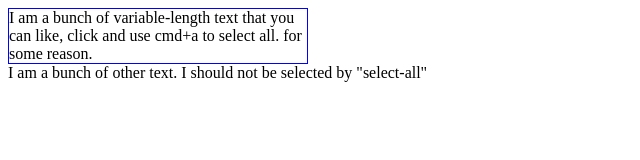
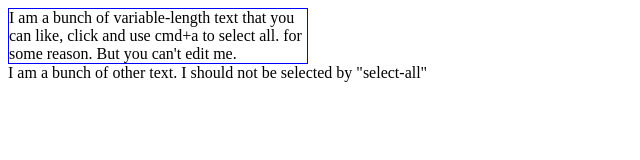
Before and after one commit to drwrchrds/CSS_readonly-textarea, a plain HTML site: page index.html in a window 1280 px wide. Shown: the whole page, without its empty margins (0-640 px from the left). Drawn offline with Linux system fonts and the light colour scheme.

Commit message:
update text

```diff
--- a/index.html
+++ b/index.html
@@ -29,11 +29,10 @@
 
 <body>
     <div class='a'>
-    <div class='b'>
-        I am a bunch of variable-length text that you can like, click and use cmd+a to select all. for some reason.
-    </div>
-    <textarea readonly="readonly"
-         >I am a bunch of variable-length text that you can like, click and use cmd+a to select all. for some reason.</textarea>
+        <div class='b'
+            >I am a bunch of variable-length text that you can like, click and use cmd+a to select all. for some reason. But you can't edit me.</div>
+        <textarea readonly="readonly"
+            >I am a bunch of variable-length text that you can like, click and use cmd+a to select all. for some reason. But you can't edit me.</textarea>
     </div>
     I am a bunch of other text. I should not be selected by "select-all"
 </body>
```
